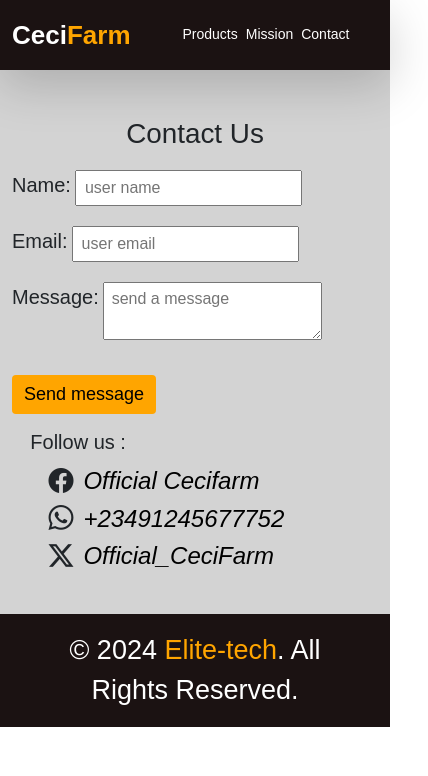
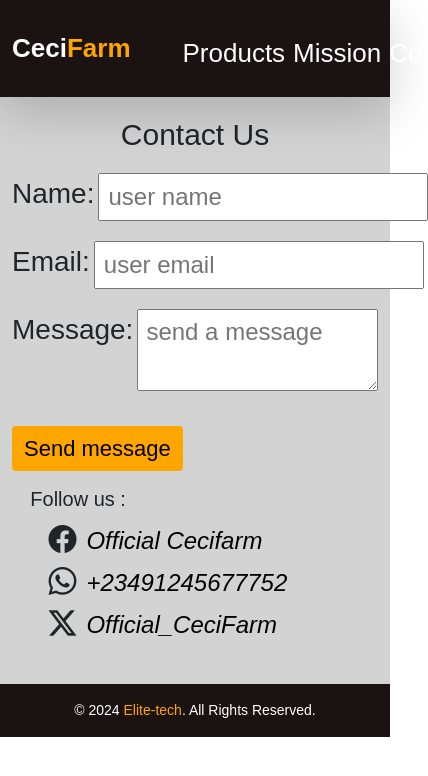
Before and after one commit to Elite-tch/Farm-project, a React (Vite) app: page /contact in a window 390 px wide. Shown: the top 776 px of the page, 428 px wide, since content can reach past the window. Built offline with nearby package versions, Linux system fonts and the light colour scheme.

Commit message:
Update style.css

```diff
--- a/style.css
+++ b/style.css
@@ -6,6 +6,25 @@
   list-style: none;
   font-family: Arial, sans-serif;
 }
+p{
+  font-size:24px;
+}
+h1{
+  font-size:50px;
+}
+
+h2{
+  font-size:35px;
+}
+h4{
+  font-size:25px;
+}
+  h6{
+  font-size:20px;
+  }
+
+
+
 
 .navbar {
   background-color:  #1B1212;
@@ -17,10 +36,11 @@
   display: flex;
   justify-content: space-between;
   align-items: center;
+  margin:auto;
 }
 
 .nav-brand .navbar-brand {
-  font-size: 26px;
+  font-size: 36px;
   font-weight: bold;
   color: #fff;
 }
@@ -30,7 +50,7 @@
 
 .navbar-menu {
   display: flex;
-  padding-top: 14px;
+  padding-top: 26px;
 }
 
 .navbar-link {
@@ -57,15 +77,12 @@ flex-direction:column;
 
 
 .hero-tittle{
-font-size: 50px;
 font-weight:bold;
   }
   .hero-subtittle{
-    font-size:27px;
 
     }
 .texthero{
-font-size:24px;
 font-weight: 300;
 
   }
@@ -91,16 +108,15 @@ button{
   width: 100%;
   }
 .about-text{
-  font-size:24px;
+
   }
 .about h2{
-font-size:35px;
 
 }
 
   .title{
     font-weight:bold;
-  font-size:35px;
+
   text-transform :capitalize
   }
 
@@ -109,7 +125,7 @@ background-color:lightgray;
 
   }
 .stem-header{
-  font-size:24px;
+
   }
 .slide-img{
 
@@ -134,7 +150,7 @@ padding-left:15px;
 padding:6px 10px;
   }
   .titlepara{
-  font-size:18px;
+
   }
 
 .rating{
@@ -152,13 +168,13 @@ padding-left:17px;
 
   }
 .offer-tittle{
-  font-size:40px;
+
 }
 .suboffer-title{
 font-size:27px;
   }
 .offer-para{
-  font-size:24px;
+
   }
 
 .offer-timer{
@@ -166,7 +182,7 @@ font-size:27px;
   color: #FFD700;
 }
 .offer-time{
-  font-size:25px;
+  font-size:20px;
 
 
   }
@@ -179,12 +195,12 @@ font-size:27px;
 .offer-section{
   background-image: linear-gradient(rgba(0, 0, 0, 0.5), rgba(0, 0, 0, 0.5)), url('image1.jpg');
   width: 100%;
-  height:70vh;
+  height:90vh;
   background-repeat: no-repeat;
   background-size: cover;
   background-position: center;
   color: #fff;
-  padding: 10% 0px;
+  padding: 15% 0px;
   margin-bottom: 40px;
 
   }
@@ -240,7 +256,7 @@ background-color: lightgray;
   color: #000;
   border-radius: 5px;
   border:1px solid grey;
-  font-size:26px;
+  font-size:30px;
 }
 
 .gallery-btn:hover {
@@ -268,10 +284,10 @@ background-color: #FFA500;
 
   }
 .header-review{
-font-size:35px;
+
 }
 .subheader-review{
-font-size:24px;
+
 
   }
 .review-content{
@@ -294,7 +310,7 @@ background-color: #1B1212;
   color: #fff;
   padding:30px;
 margin-bottom:0px;
-font-size:27px;
+
   }
 
 .product-section{
@@ -429,106 +445,29 @@ font-size:25px;
   .review-item, .product-item {
     flex: 1 1 calc(100% );
   }
-.hero-tittle{
-font-size: 33px;
+  .navbar-brand{
+    font-size:14px;
+
   }
-  .hero-subtittle{
-    font-size:17px;
-    }
-.texthero{
-font-size:15px;
+.navbar-link{
+font-size:26px;
 }
-.about-text{
+p{
+  font-size:14px;
+}
+h1{
+  font-size:30px;
+}
+
+h2, .gallery-link{
+  font-size:18px;
+}
+h4{
+  font-size:17px;
+}
+  h6{
   font-size:14px;
   }
-.about h2{
-font-size:26px;
-}
-
-  .title{
-  font-size:26px;
-  }
-  button{
-    font-size:18px;}
-.titlepara{
-  font-size:14px;
-  }
-.stem-header{
-  font-size:18px;
-}
-.rating{
-  font-size:14px;
-}
-.offer-tittle{
-  font-size:26px;
-}
-.suboffer-title{
-font-size:18px;
-  }
-.offer-para{
-  font-size:14px;
-}
-.gallery-btn {
-  font-size:18px;
-}
-.offer-time{
-  font-size:18px;
-}
-.subheader-review{
-font-size:14px;
-
-}
-  .header-review{
-font-size:18px;
-  }
-input{font-size:16px;
-}
-label{
-font-size:20px;
-  }
-
-textarea{
-font-size:16px;
-}
-.social{
-width: 90%;
-margin:auto;
-  }
-.social-icon{
-width: 89%;
-  margin:auto;
-  display: flex;
-
-  flex-direction:column;
-
-}
-  .icon{
-font-size:25px;
-
-  }
-  .contact {
-  font-size:18px;
-  }
-.mission-text, .mission-subtitle{
-font-size:14px;
-  }
-.values-title{
-font-size:20px;
-  }
-
-.values-description{
-font-size:14px;
-}
-  social-icon i span{
-  font-size:16px;
-  }
-.joinus{
-font-size:23px;
-  }
-.cta-text{
-font-size:14px;
-
-}
 
 
 }
```
